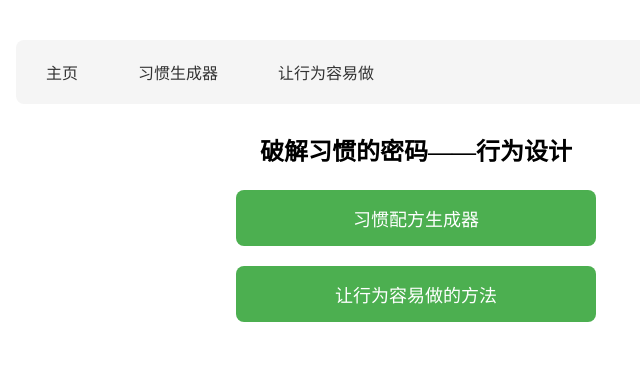
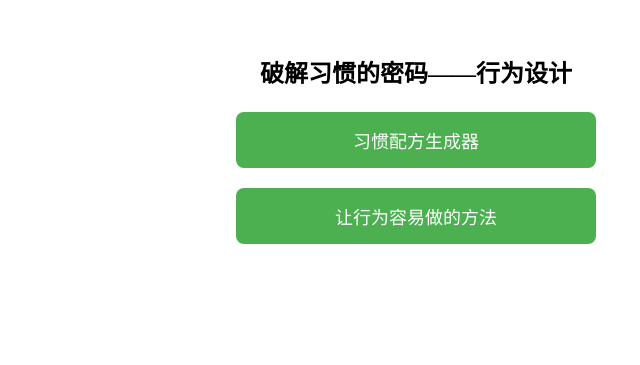
Before and after one commit to qdlaolv2000/habit-generator, a plain HTML site: page index.html in a window 1280 px wide. Shown: the whole page, without its empty margins (224-864 px from the left). Drawn offline with Linux system fonts and the light colour scheme.

Commit message:
Update index.html
去掉主页导航栏

```diff
--- a/index.html
+++ b/index.html
@@ -68,11 +68,7 @@
 </head>
 <body>
     <!-- 公共导航栏 -->
-    <div class="nav-bar">
-        <a href="index.html" class="nav-link">主页</a>
-        <a href="habit-maker.html" class="nav-link">习惯生成器</a>
-        <a href="behavior-flow.html" class="nav-link">让行为容易做</a>
-    </div>
+
 
     <!-- 主页内容 -->
     <div class="home-container">
```
